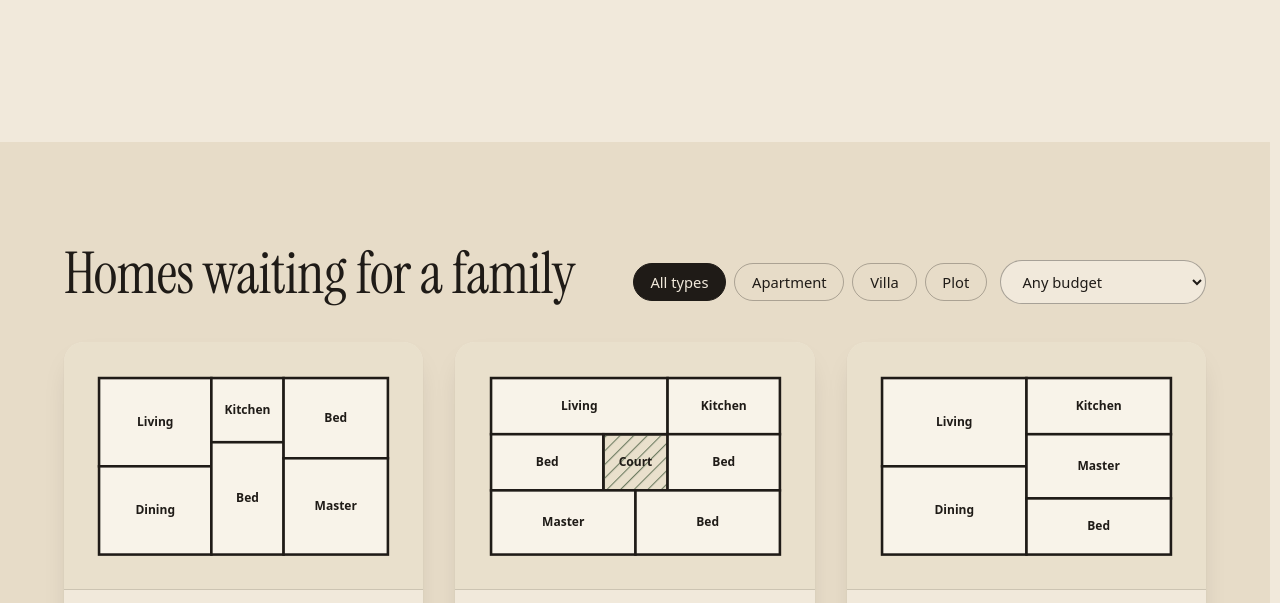
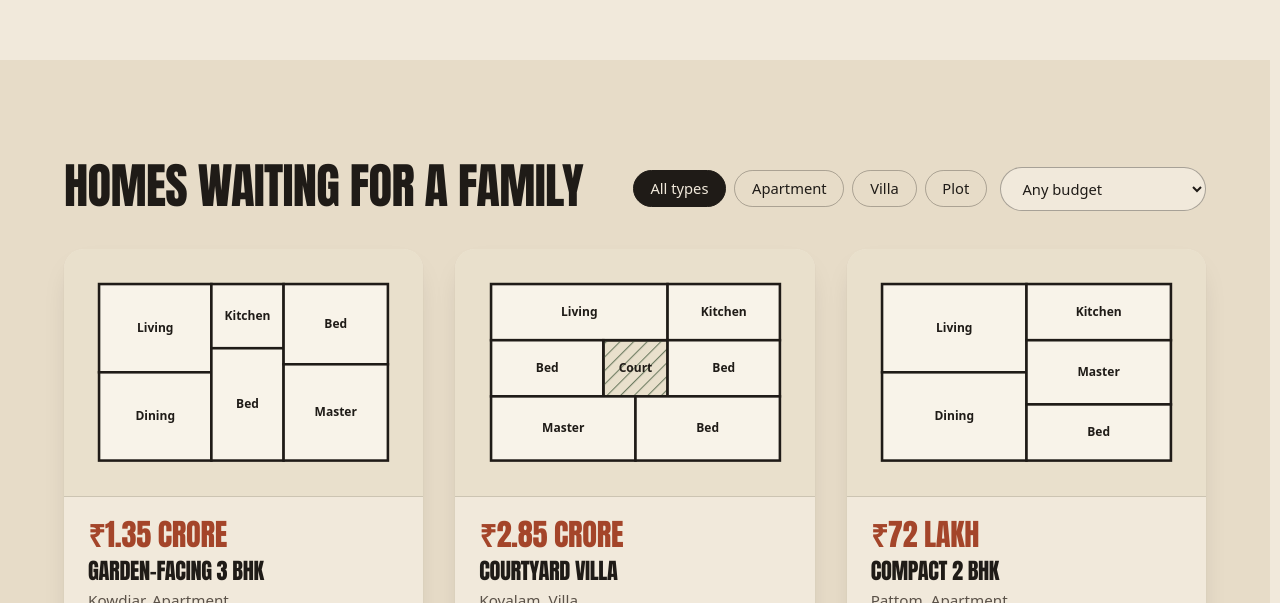
Before and after one commit to rkv6/veedu-studio, a React (Vite) app: page / in a window 1280 px wide. Shown: the part 3115-3718 px from the top of the page. Built offline with nearby package versions, Linux system fonts and the light colour scheme.

Commit message:
Bold Archivo display type with DM Sans body; mobile hero and tape fixes
Co-Authored-By: Claude Sonnet 5.5 <noreply@anthropic.com>
Claude-Session: https://claude.ai/code/session_01MMPTuv2VMiQgMsSYaPWUHe

```diff
--- a/package.json
+++ b/package.json
@@ -9,6 +9,8 @@
     "preview": "vite preview"
   },
   "dependencies": {
+    "@fontsource-variable/archivo": "^5.3.0",
+    "@fontsource-variable/dm-sans": "^5.3.0",
     "@fontsource-variable/hanken-grotesk": "^5.3.0",
     "@fontsource/instrument-serif": "^5.3.0",
     "gsap": "^3.15.0",
--- a/src/index.css
+++ b/src/index.css
@@ -1,7 +1,7 @@
 :root {
   --lime: #f1e9db; --lime2: #e7dcc8; --ink: #1f1b17; --soft: #5a5148;
   --laterite: #a4452a; --laterite-d: #8c3a22; --brass: #e7b85c; --sage: #6f7d62; --night: #24302a;
-  --serif: 'Instrument Serif', Georgia, serif; --sans: 'Hanken Grotesk Variable', system-ui, sans-serif;
+  --display: 'Archivo Variable', Impact, sans-serif; --sans: 'DM Sans Variable', system-ui, sans-serif;
   --shadow: 0 1px 2px rgba(31,27,23,.06), 0 14px 32px -14px rgba(31,27,23,.22);
   --pad: clamp(1.25rem, 5vw, 4rem);
   --gutter: max(var(--pad), calc((100% - 1320px) / 2 + var(--pad)));
@@ -13,7 +13,7 @@ body { margin: 0; background: var(--lime); color: var(--ink); font: 1rem/1.6 var
 * { scrollbar-width: thin; scrollbar-color: var(--laterite) var(--lime2); }
 a { color: inherit; text-underline-offset: .22em; }
 :focus-visible { outline: 3px solid var(--laterite); outline-offset: 3px; border-radius: 4px; }
-h1, h2, h3 { font-family: var(--serif); font-weight: 400; margin: 0; text-wrap: balance; letter-spacing: -.01em; }
+h1, h2, h3 { font-family: var(--display); font-weight: 900; font-stretch: 112%; text-transform: uppercase; margin: 0; text-wrap: balance; letter-spacing: -.015em; }
 p { margin: 0; text-wrap: pretty; }
 ul, ol { list-style: none; margin: 0; padding: 0; }
 .sr, .skip:not(:focus) { position: absolute; width: 1px; height: 1px; overflow: hidden; clip-path: inset(50%); white-space: nowrap; }
@@ -21,7 +21,7 @@ ul, ol { list-style: none; margin: 0; padding: 0; }
 
 .top { position: sticky; top: 0; z-index: 20; display: flex; align-items: center; justify-content: space-between; gap: 1.5rem; padding: .85rem var(--gutter); background: color-mix(in srgb, var(--lime) 92%, transparent); backdrop-filter: blur(10px); border-bottom: 1px solid color-mix(in srgb, var(--ink) 12%, transparent); }
 .mark { display: flex; align-items: baseline; gap: .45rem; text-decoration: none; }
-.mark span { font: 2rem/1 var(--serif); }
+.mark span { font: 2rem/1 var(--display); }
 .mark small { font-size: .78rem; letter-spacing: .14em; text-transform: uppercase; color: var(--soft); }
 .top nav { display: flex; gap: 2rem; margin-left: auto; }
 .top nav a { text-decoration: none; font-weight: 500; font-size: .95rem; padding: .3rem 0; background: linear-gradient(var(--laterite), var(--laterite)) 0 100% / 0 2px no-repeat; transition: background-size .35s cubic-bezier(.16,1,.3,1); }
@@ -74,7 +74,7 @@ h3 { font-size: 1.8rem; line-height: 1.1; }
 .home-body { padding: 1.4rem 1.5rem 1.6rem; display: flex; flex-direction: column; flex: 1; align-items: flex-start; }
 .home-body .btn { margin-top: auto; }
 .home-body .facts { margin-bottom: 1.3rem; }
-.price { font: 2.1rem/1 var(--serif); color: var(--laterite); margin-bottom: .6rem; font-variant-numeric: tabular-nums; }
+.price { font: 2.1rem/1 var(--display); color: var(--laterite); margin-bottom: .6rem; font-variant-numeric: tabular-nums; }
 .empty { font-size: 1.1rem; max-width: 40rem; }
 .link { background: none; border: 0; padding: 0; font: inherit; color: var(--laterite); text-decoration: underline; cursor: pointer; }
 
@@ -171,7 +171,7 @@ form .btn { justify-self: start; }
 .steps li::before { content: ''; position: absolute; top: -7px; left: 0; width: 12px; height: 12px; border-radius: 50%; background: var(--brass); box-shadow: 0 0 0 5px var(--night); }
 .next { display: grid; margin-top: 2rem; max-width: 30rem; }
 .next li { display: grid; gap: .15rem; padding: 1rem 0; border-top: 1px solid color-mix(in srgb, var(--ink) 20%, transparent); }
-.next strong { font-family: var(--serif); font-weight: 400; font-size: 1.5rem; color: var(--laterite); }
+.next strong { font-family: var(--display); font-weight: 400; font-size: 1.5rem; color: var(--laterite); }
 .next span { color: var(--soft); }
 .home { transition: transform .35s cubic-bezier(.16,1,.3,1), box-shadow .35s; }
 .home:hover { transform: translateY(-4px); box-shadow: 0 1px 2px rgba(31,27,23,.06), 0 22px 40px -16px rgba(31,27,23,.3); }
@@ -193,7 +193,7 @@ form .btn { justify-self: start; }
 .u-item.right a { transform: translateX(48px); }
 .u-item.in a, .u-item a:focus-visible { opacity: 1; transform: none; }
 .u-date { color: var(--laterite); font-size: .8rem; font-weight: 700; letter-spacing: .12em; text-transform: uppercase; }
-.u-name { font: clamp(2.2rem, 3.6vw, 3.2rem)/1 var(--serif); transition: color .2s; }
+.u-name { font: clamp(2.2rem, 3.6vw, 3.2rem)/1 var(--display); transition: color .2s; }
 .u-meta { font-weight: 600; font-size: .92rem; }
 .u-note { color: var(--soft); max-width: 24rem; }
 .u-item.left .u-note { margin-left: auto; }
@@ -212,7 +212,7 @@ form .btn { justify-self: start; }
 
 .intro { position: fixed; inset: 0; z-index: 100; background: var(--lime); display: grid; place-items: center; }
 .intro-inner { display: grid; justify-items: center; gap: 1.4rem; width: min(72vw, 380px); }
-.intro-mark { font: clamp(3rem, 9vw, 5.5rem)/1 var(--serif); }
+.intro-mark { font: clamp(3rem, 9vw, 5.5rem)/1 var(--display); }
 .intro-tape { position: relative; display: block; height: 46px; width: 0; background: #2b211b; border-radius: 2px; align-self: start; }
 .intro-tape::before, .intro-tape::after { content: ''; position: absolute; left: 0; right: 0; height: 4px; background: repeating-linear-gradient(90deg, #8a7664 0 3px, transparent 3px 12px); }
 .intro-tape::before { top: 7px; }
@@ -232,3 +232,23 @@ form .btn { justify-self: start; }
   .u-item a, .unreel-end { transition: none; opacity: 1; transform: none; }
   .pull-tab { display: none; }
 }
+
+/* Bold type: chunky all-caps display, friendly body */
+h1 { font-size: clamp(2.5rem, 5.2vw, 4.5rem); line-height: .96; }
+h1 em { font-style: normal; }
+h2 { font-size: clamp(1.9rem, 3.8vw, 3.1rem); line-height: 1; }
+h3 { font-size: 1.4rem; line-height: 1.05; }
+.mark span, .price, .u-name, .intro-mark, .next strong { font-weight: 900; font-stretch: 112%; text-transform: uppercase; letter-spacing: -.01em; }
+.mark span { font-size: 1.45rem; }
+.price { font-size: 1.9rem; }
+.u-name { font-size: clamp(1.7rem, 2.9vw, 2.6rem); line-height: 1.02; }
+.next strong { font-size: 1.15rem; }
+.intro-mark { font-size: clamp(2.6rem, 8vw, 4.8rem); }
+.detail-body h3 { font-size: 1.9rem; }
+.unreel-end h3 { font-size: clamp(2rem, 4.6vw, 3.6rem); }
+.services h3, .steps h3 { font-size: 1.3rem; }
+@media (min-width: 961px) { .hero { grid-template-columns: minmax(0, .95fr) minmax(0, 1.05fr); } }
+@media (max-width: 759px) { h1 { font-size: clamp(2.2rem, 10.5vw, 3rem); } .u-name { font-size: 1.55rem; } }
+
+.u-item, .u-item a { min-width: 0; }
+.u-item a { width: 100%; }
--- a/src/main.tsx
+++ b/src/main.tsx
@@ -1,8 +1,7 @@
 import { StrictMode } from 'react'
 import { createRoot } from 'react-dom/client'
-import '@fontsource/instrument-serif/400.css'
-import '@fontsource/instrument-serif/400-italic.css'
-import '@fontsource-variable/hanken-grotesk'
+import '@fontsource-variable/archivo/wdth.css'
+import '@fontsource-variable/dm-sans'
 import './index.css'
 import App from './App'
 
```
Also changed, not shown: 1 other file (tests, documents, lock files or other folders).
